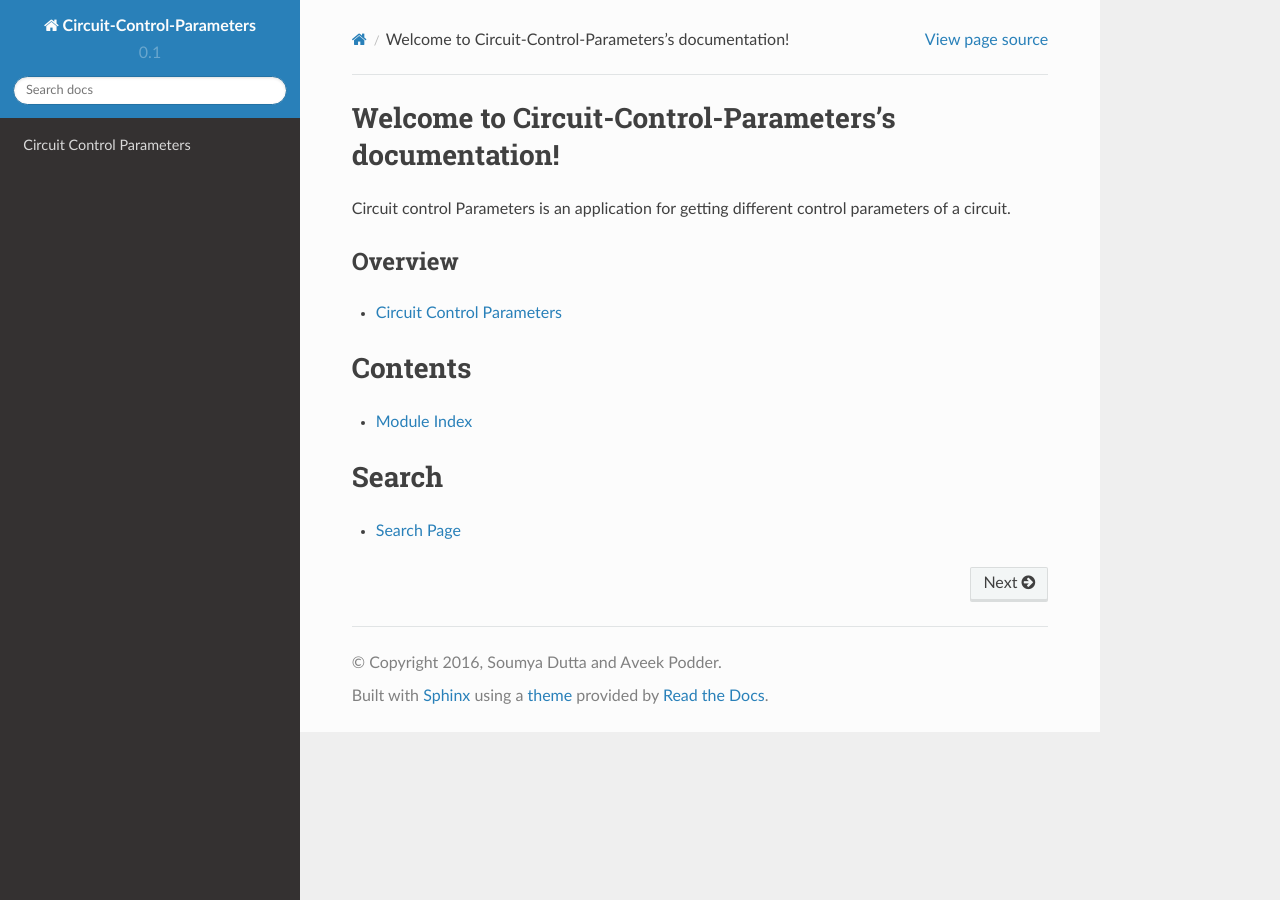
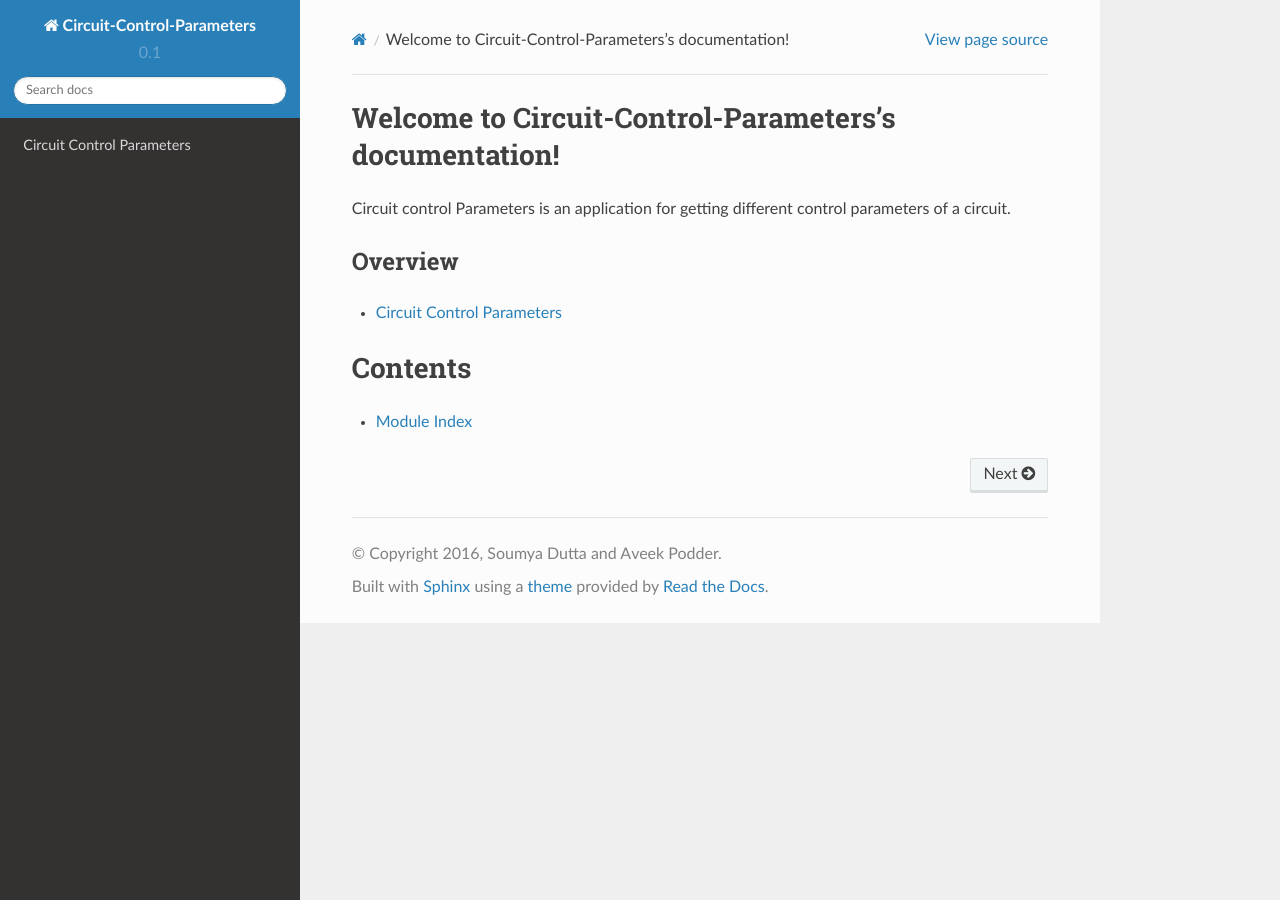
Before and after one commit to Soumya-dutta/SDES2016, a Sphinx documentation site: the page built from docs/index.rst, in a window 1280 px wide. Built offline with Sphinx 7.4.7 and the Read the Docs theme 2.0.0, drawn with Linux system fonts in a browser that asks for light colours.

Commit message:
Search feature removed

```diff
--- a/docs/index.rst
+++ b/docs/index.rst
@@ -22,8 +22,3 @@ Contents
 ========
 
 * :ref:`modindex`
-
-Search
-======
-
-* :ref:`search`
```
